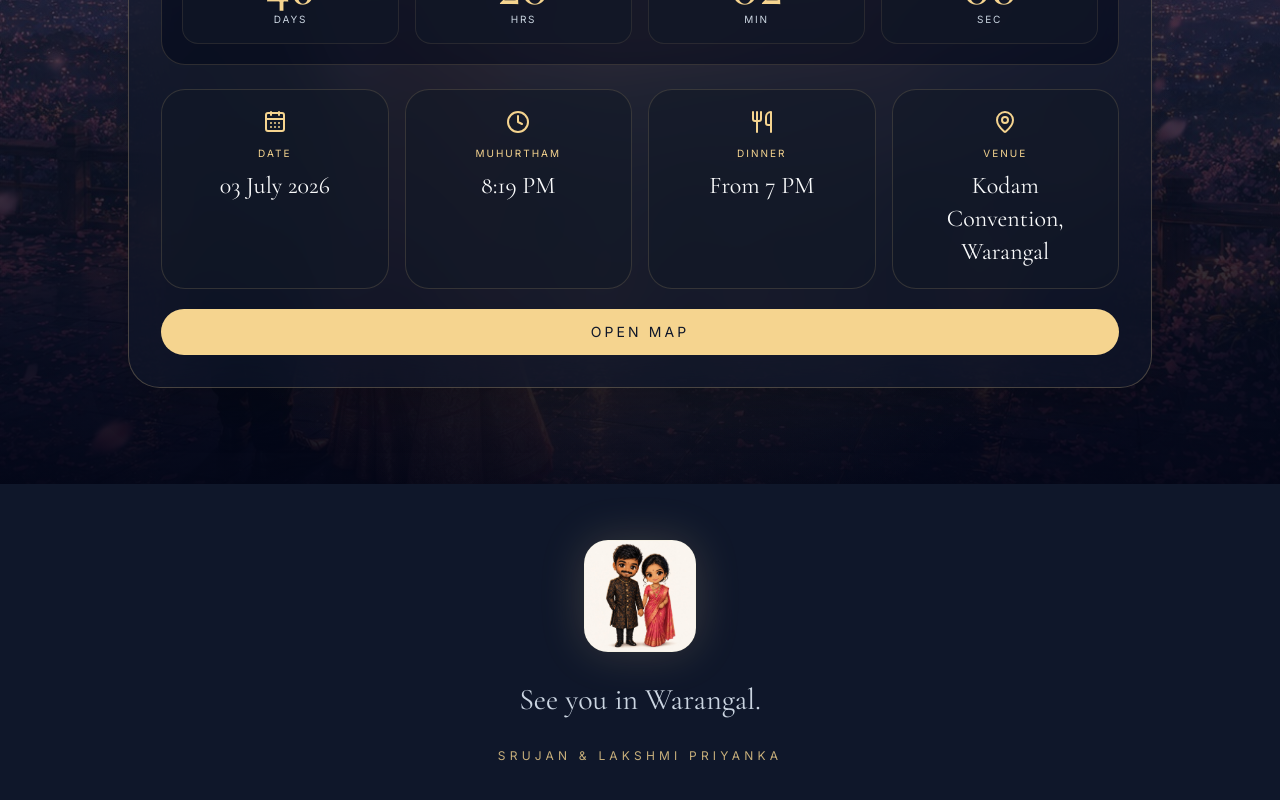
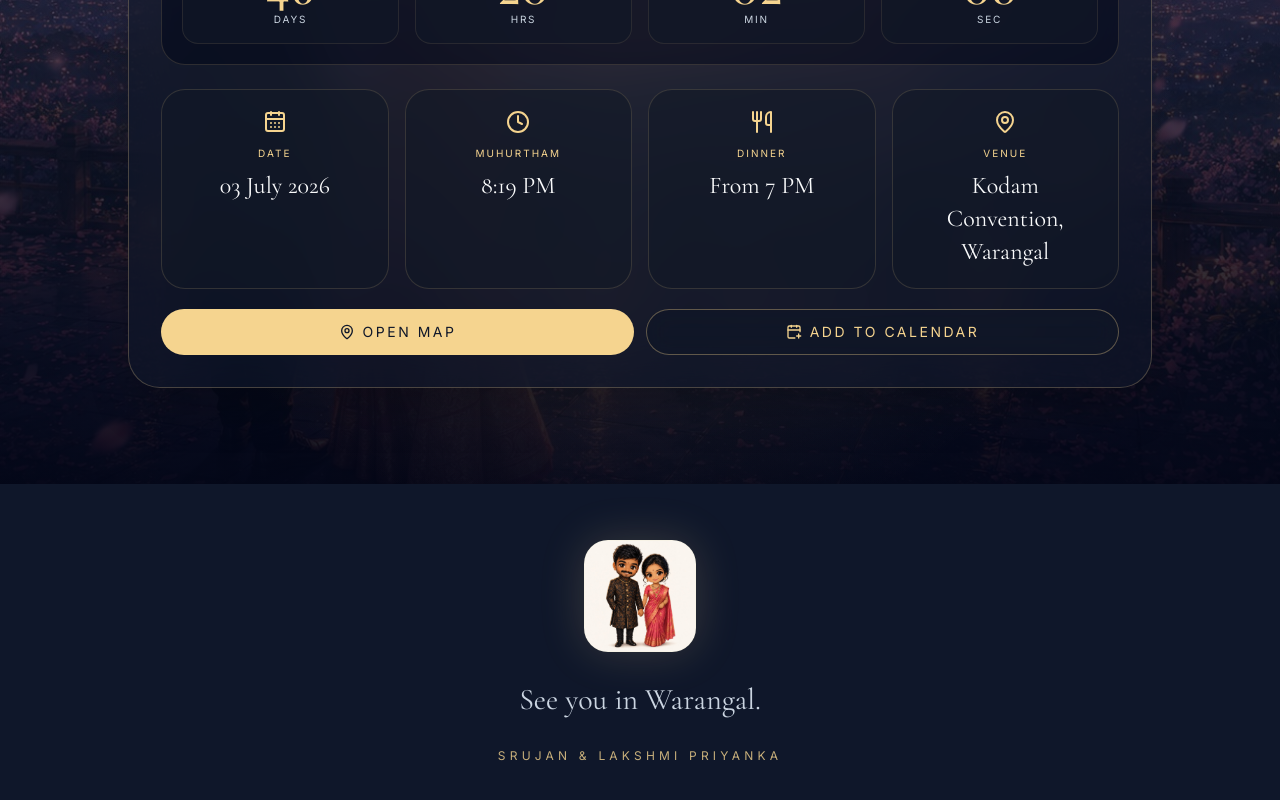
Before and after one commit to srujansudam/anime-wedding-invitation, a Next.js app: page / in a window 1280 px wide. Shown: the part 2434-3234 px from the top of the page. Built offline with nearby package versions, Linux system fonts and the light colour scheme; a web font is replaced by a local one.

Commit message:
Add calendar button to wedding details

```diff
--- a/components/WeddingDetails.tsx
+++ b/components/WeddingDetails.tsx
@@ -1,10 +1,15 @@
 "use client";
 
 import { motion } from "framer-motion";
-import { CalendarDays, Clock, MapPin, Utensils } from "lucide-react";
+import { CalendarDays, CalendarPlus, Clock, MapPin, Utensils } from "lucide-react";
 import { useEffect, useState } from "react";
 
 const weddingDate = new Date("2026-07-03T20:19:00+05:30").getTime();
+const mapUrl =
+  "https://www.google.com/maps/place//data=!4m2!3m1!1s0x3a33456a4b397ecb:0x3b6e7830102c7e4?sa=X&ved=1t:8290&ictx=111";
+
+const calendarUrl =
+  "https://calendar.google.com/calendar/render?action=TEMPLATE&text=Srujan%20%26%20Lakshmi%20Priyanka%20Wedding&dates=20260703T133000Z/20260703T170000Z&details=Wedding%20of%20Srujan%20and%20Lakshmi%20Priyanka.%20Dinner%20starts%20from%207%3A00%20PM%20and%20Muhurtham%20is%20at%208%3A19%20PM.&location=Kodam%20Convention%2C%20Hunter%20Road%2C%20Warangal";
 
 const detailCards = [
   {
@@ -169,14 +174,27 @@ export default function WeddingDetails() {
           })}
         </div>
 
+        <div className="mt-5 grid grid-cols-1 gap-3 sm:grid-cols-2">
         <a
-          href="https://www.google.com/maps/place//data=!4m2!3m1!1s0x3a33456a4b397ecb:0x3b6e7830102c7e4?sa=X&ved=1t:8290&ictx=111"
-          target="_blank"
-          rel="noreferrer"
-          className="mt-5 inline-flex w-full justify-center rounded-full border border-[#F5D48F]/40 bg-[#F5D48F] px-7 py-3 text-xs uppercase tracking-[0.22em] text-[#0F172A] transition hover:bg-[#F4C2C2] md:text-sm"
+            href={mapUrl}
+            target="_blank"
+            rel="noreferrer"
+            className="inline-flex w-full items-center justify-center gap-2 rounded-full border border-[#F5D48F]/40 bg-[#F5D48F] px-5 py-3 text-xs uppercase tracking-[0.18em] text-[#0F172A] transition hover:bg-[#F4C2C2] md:text-sm"
         >
-          Open Map
+            <MapPin className="h-4 w-4" />
+            Open Map
         </a>
+
+        <a
+            href={calendarUrl}
+            target="_blank"
+            rel="noreferrer"
+            className="inline-flex w-full items-center justify-center gap-2 rounded-full border border-[#F5D48F]/35 bg-[#111827]/65 px-5 py-3 text-xs uppercase tracking-[0.18em] text-[#F5D48F] backdrop-blur-md transition hover:bg-[#F5D48F] hover:text-[#0F172A] md:text-sm"
+        >
+            <CalendarPlus className="h-4 w-4" />
+            Add to Calendar
+        </a>
+        </div>
 
 
       </motion.div>
```
